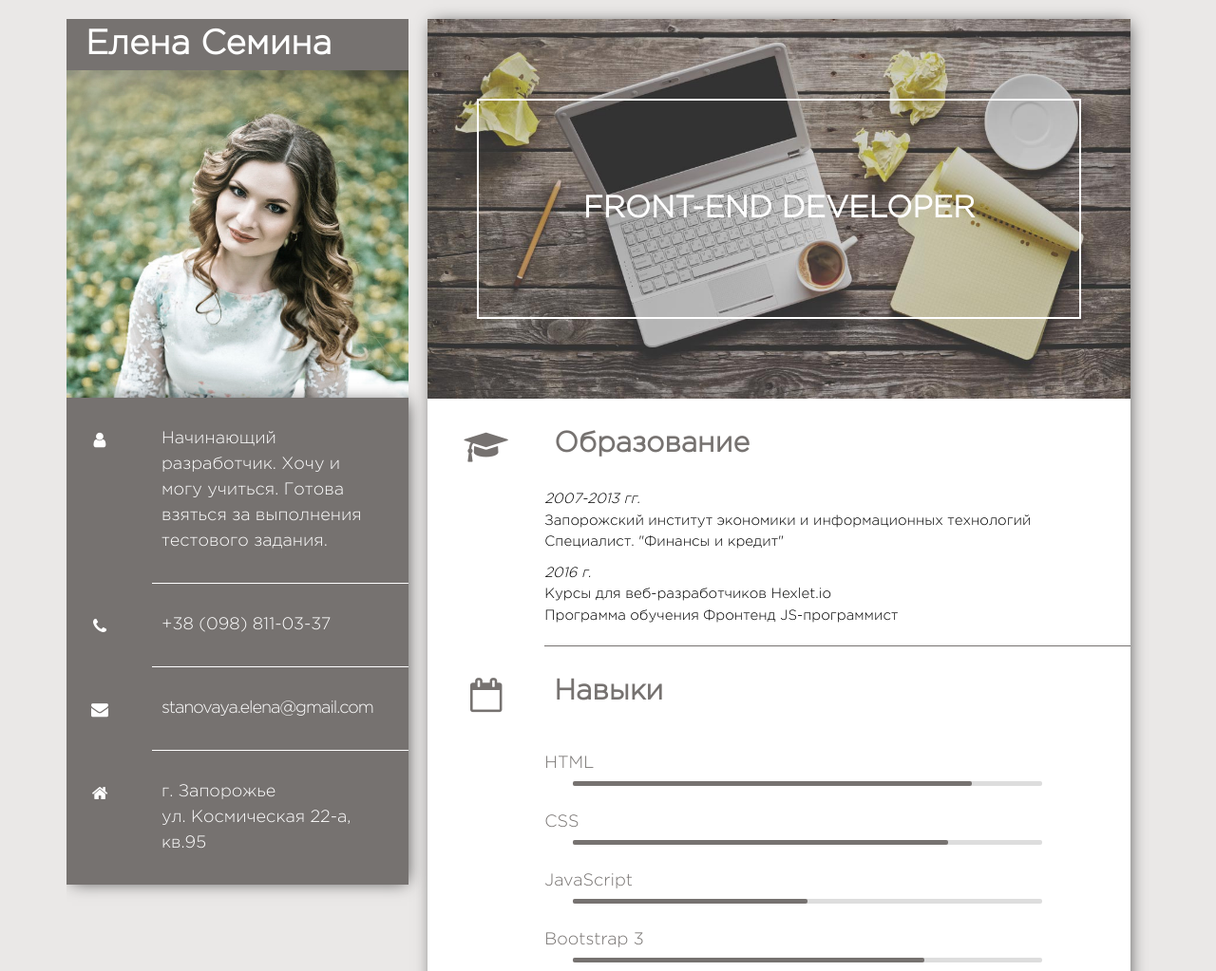
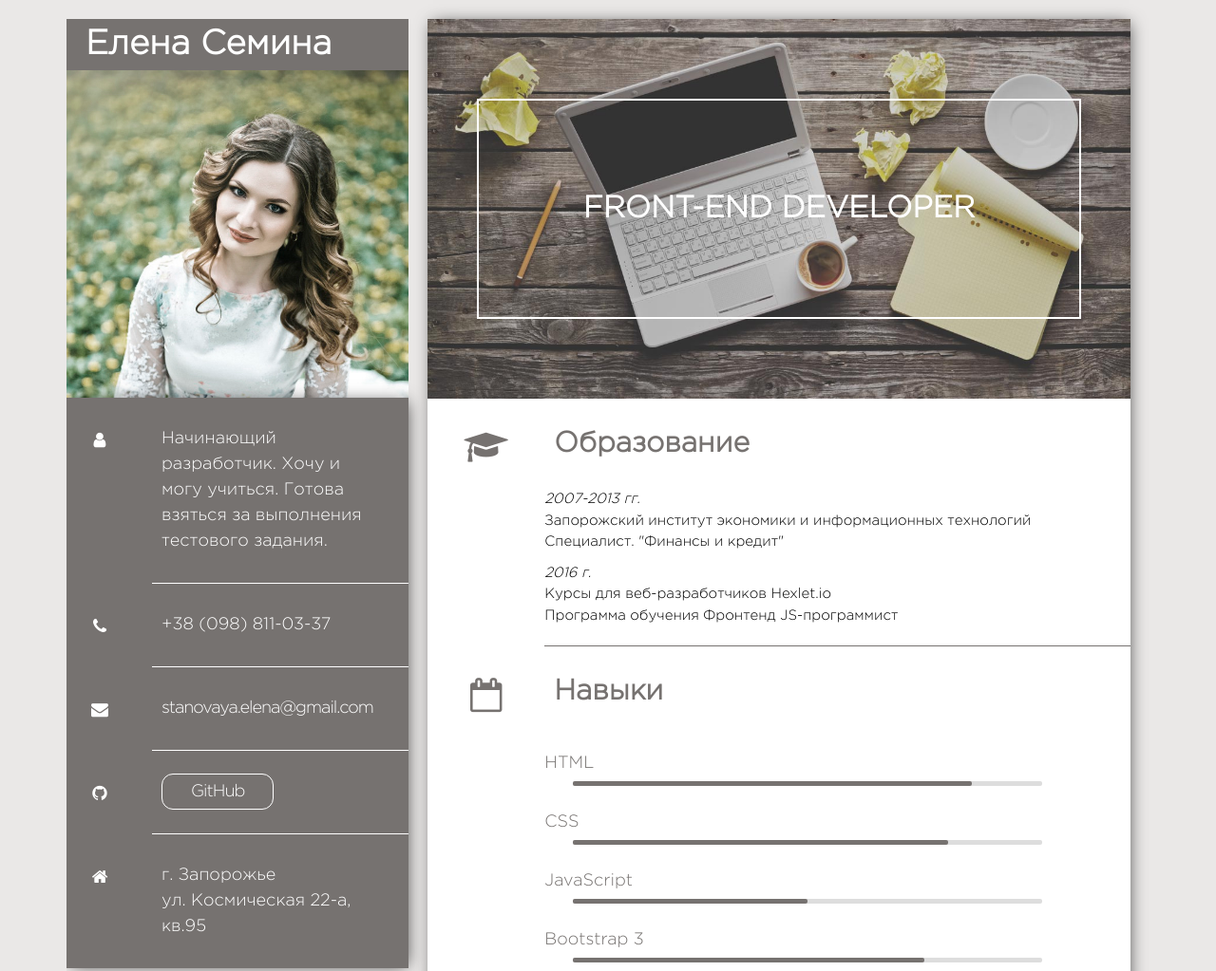
Before and after one commit to ElenaSemina/ElenaSemina.github.io, a plain HTML site: page index.html in a window 1280 px wide. Shown: the top 1023 px of the page at 95% size. Drawn offline with nearby package versions, Linux system fonts and the light colour scheme; files whose address does not match are found by name.

Commit message:
edit html

```diff
--- a/css/style.css
+++ b/css/style.css
@@ -80,10 +80,21 @@ h1{
 }
 .email p{
    word-break: break-all;
-       letter-spacing: -1px;
+  letter-spacing: -1px;
 }
 .about p, .phone p,.email p,.adress p{
   padding: 30px 30px 30px 10px;
+}
+.git{
+  text-decoration: none;
+  color: #ffffff;
+  border: 1px solid;
+  border-radius: 12px;
+  padding: 10px 30px;
+}
+.git:hover{
+  color: #767270;
+  background: #ffffff;
 }
 .skills{
   background: #ffffff;
--- a/index.html
+++ b/index.html
@@ -39,6 +39,13 @@
                     <div class="fa col-3-12"><i class="fa fa-envelope" aria-hidden="true"></i></div>
                     <div class="email col-9-12">
                         <p>stanovaya.elena@gmail.com</p>
+                    </div>
+                </div>
+
+                <div>
+                    <div class="fa col-3-12"><i class="fa fa-github" aria-hidden="true"></i></div>
+                    <div class="email col-9-12">
+                        <p><a class="git" href="https://github.com/ElenaSemina">GitHub</a></p>
                     </div>
                 </div>
 
@@ -111,7 +118,8 @@
     </div>
 
     <script type="text/javascript">
-        $(document).ready(function() {
+
+      $(document).ready(function() {
             $("body").css("display", "none");
             $("body").fadeIn(800);
         });
```
